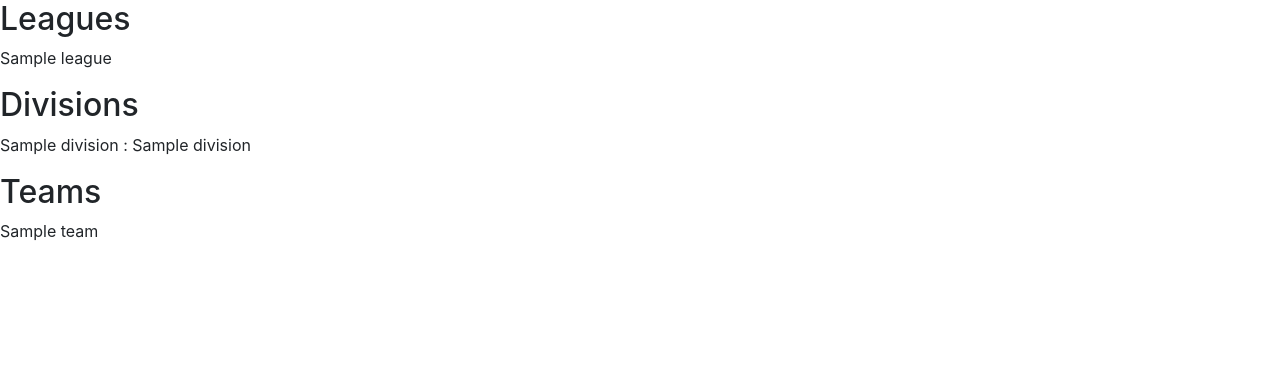
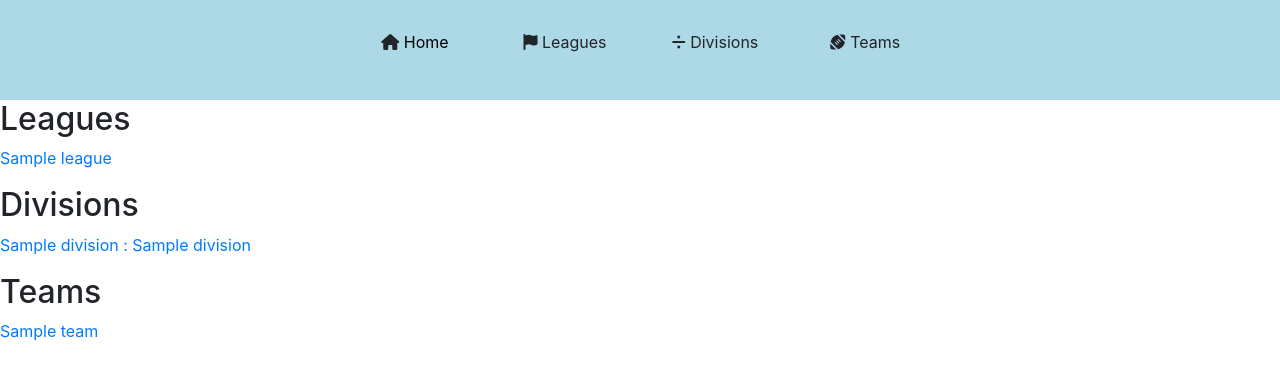
Before and after one commit to TheHamhams/nfl-app, a Python web app: template nfl/templates/home.html in a window 1280 px wide. Shown: the top 380 px of the page. Run offline with Jinja, Linux system fonts and the light colour scheme; the template is opened without the code that fills it: most values are stand-ins (such as "Sample title", 1, 10 or a date in 2020); some libraries are stand-ins or nearby versions.

Commit message:
added drop down menus and links

```diff
--- /dev/null
+++ b/nfl/static/main.css
@@ -0,0 +1,82 @@
+*
+{
+    padding: 0;
+    margin: 0;
+    box-sizing: border-box;
+}
+
+body
+{
+    font-family: Helvetica;
+}
+
+.menu-bar
+{
+    background-color: lightblue;
+    text-align: center;
+}
+
+.menu-bar ul
+{
+    display: inline-flex;
+    list-style-type: none;
+}
+
+.menu-bar ul li
+{
+    width: 120px;
+    margin: 15px;
+    padding: 15px;
+}
+
+.menu-bar ul li a
+{
+    text-decoration: none;
+    color: black;
+}
+
+.menu-bar ul li:hover
+{
+    background: lightcoral;
+    border-radius: 3px;
+}
+
+.sub-menu-1
+{
+    display: none;
+}
+
+.menu-bar ul li:hover .sub-menu-1
+{
+    display: block;
+    position: absolute;
+    background-color: lightblue;
+    margin-top: 15px;
+    margin-left: -15px;
+}
+
+.menu-bar ul li:hover .sub-menu-1 ul
+{
+    display: block;
+    margin: 10px;
+}
+
+.menu-bar ul li:hover .sub-menu-1 li
+{
+    width: 150px;
+    padding: 10px;
+    border-bottom: 1px dotted black;
+    background: transparent;
+    border-radius: 0;
+    text-align: left;
+}
+
+.menu-bar ul li:hover .sub-menu-1 li:last-child
+{
+    border-bottom: none;
+}
+
+.menu-bar ul li:hover .sub-menu-1 li a:hover
+{
+    background: lightcoral;
+}
--- a/nfl/templates/home.html
+++ b/nfl/templates/home.html
@@ -3,21 +3,21 @@
     <div>
         <h2>Leagues</h2>
         {% for league in league_data %}
-            <p>{{ league.league_name }}</p>
+            <p><a href="{{ url_for('league', league_id=league.id) }}">{{ league.league_name }}</a></p>
         {% endfor %}
     </div>
 
     <div>
         <h2>Divisions</h2>
         {% for division in division_data %}
-            <p>{{ division.league_name }} : {{ division.division_name }}</p>
+            <p><a href="{{ url_for('division', division_id=division.id) }}">{{ division.league_name }} : {{ division.division_name }}</a></p>
         {% endfor %}
     </div>
 
     <div>
         <h2>Teams</h2>
         {% for team in team_data %}
-            <p>{{ team.team_name }}</p>
+            <p><a href="{{ url_for('team', team_id=team.id) }}">{{ team.team_name }}</a></p>
         {% endfor %}
     </div>
 {% endblock %}
--- a/nfl/templates/layout.html
+++ b/nfl/templates/layout.html
@@ -1,6 +1,9 @@
 <!DOCTYPE html>
 <html>
 <head>
+
+    <link rel="stylesheet" type="text/css" href="{{ url_for('static', filename='main.css') }}">
+
     <!-- Required meta tags -->
     <meta charset="utf-8">
     <meta name="viewport" content="width=device-width, initial-scale=1, shrink-to-fit=no">
@@ -8,9 +11,42 @@
     <!-- Bootstrap CSS -->
     <link rel="stylesheet" href="https://maxcdn.bootstrapcdn.com/bootstrap/4.0.0/css/bootstrap.min.css" integrity="sha384-Gn5384xqQ1aoWXA+058RXPxPg6fy4IWvTNh0E263XmFcJlSAwiGgFAW/dAiS6JXm" crossorigin="anonymous">
 
-    <!--<link rel="stylesheet" type="text/css" href="{{ url_for('static', filename='main.css') }}"> -->
+    <script src="https://kit.fontawesome.com/f4eae7ec5f.js" crossorigin="anonymous"></script>
 </head>
 <body>
+
+        <div class="menu-bar">
+            <ul>
+                <li><i class="fa-solid fa-house"></i> <a href="{{url_for('home') }}">Home</a></li>
+                <li><i class="fa-solid fa-flag"></i> <a>Leagues</a>
+                    <div class="sub-menu-1">
+                        <ul>
+                            {% for league in league_data %}
+                              <li><a href="{{ url_for('league', league_id=league.id) }}">{{ league.league_name }}</a></li>
+                            {% endfor %}
+                        </ul>
+                    </div>
+                </li>
+                <li><i class="fa-solid fa-divide"></i> Divisions
+                    <div class="sub-menu-1">
+                        <ul>
+                            {% for division in division_data %}
+                                <li><a href="{{ url_for('division', division_id=division.id) }}">{{ division.league_name }} : {{ division.division_name }}</a></li>
+                            {% endfor %}
+                        </ul>
+                    </div>
+                </li>
+                <li><i class="fa-solid fa-football"></i> Teams
+                    <div class="sub-menu-1">
+                        <ul>
+                            {% for team in team_data %}
+                                <li><a href="{{ url_for('team', team_id=team.id) }}">{{ team.team_name }}</a></li>
+                            {% endfor %}
+                        </ul>
+                    </div>
+                </li>
+            </ul>
+        </div>
 
     {% block content %}
 
```
Also changed, not shown: nfl/routes.py (+11 -0 lines).
